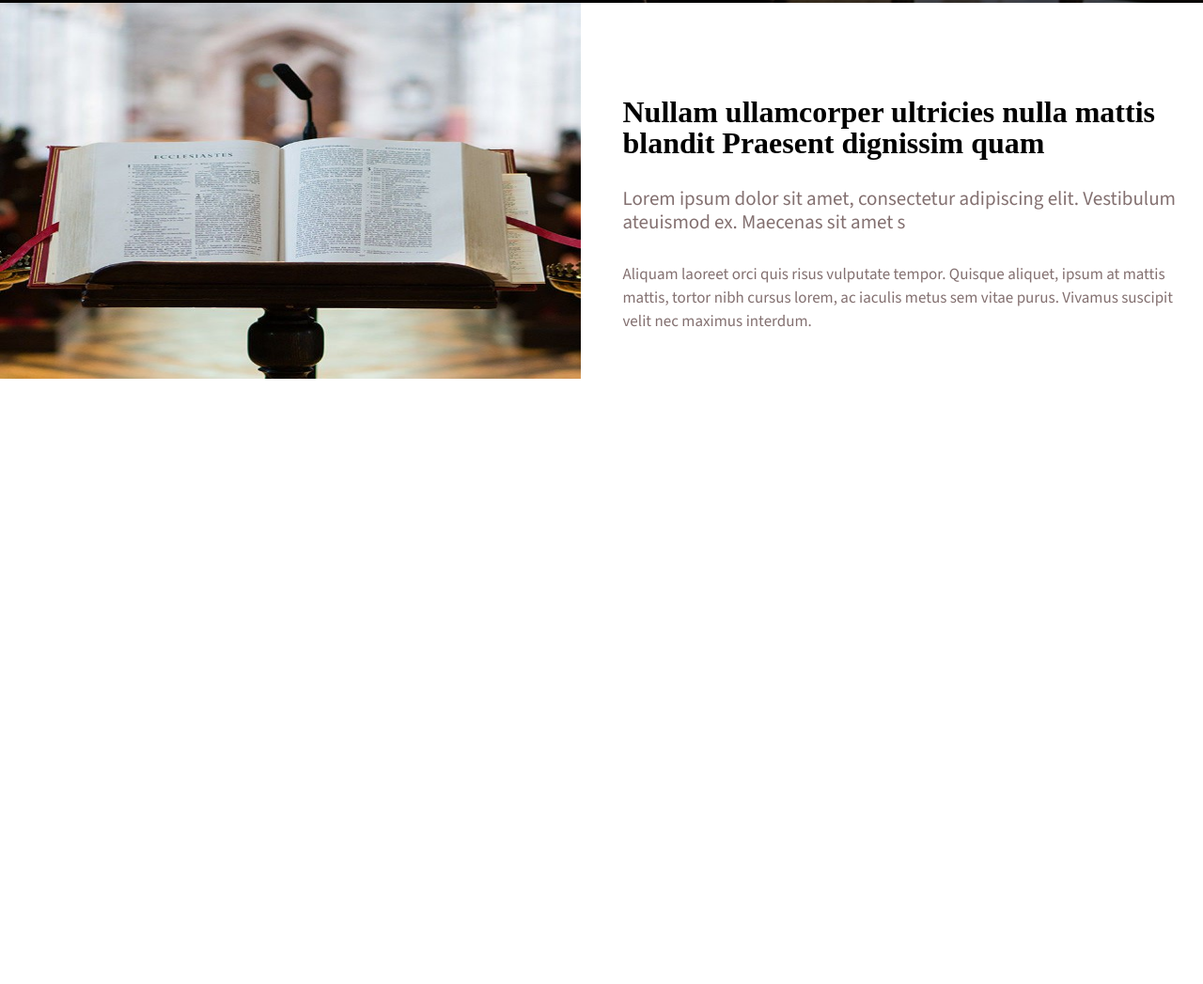
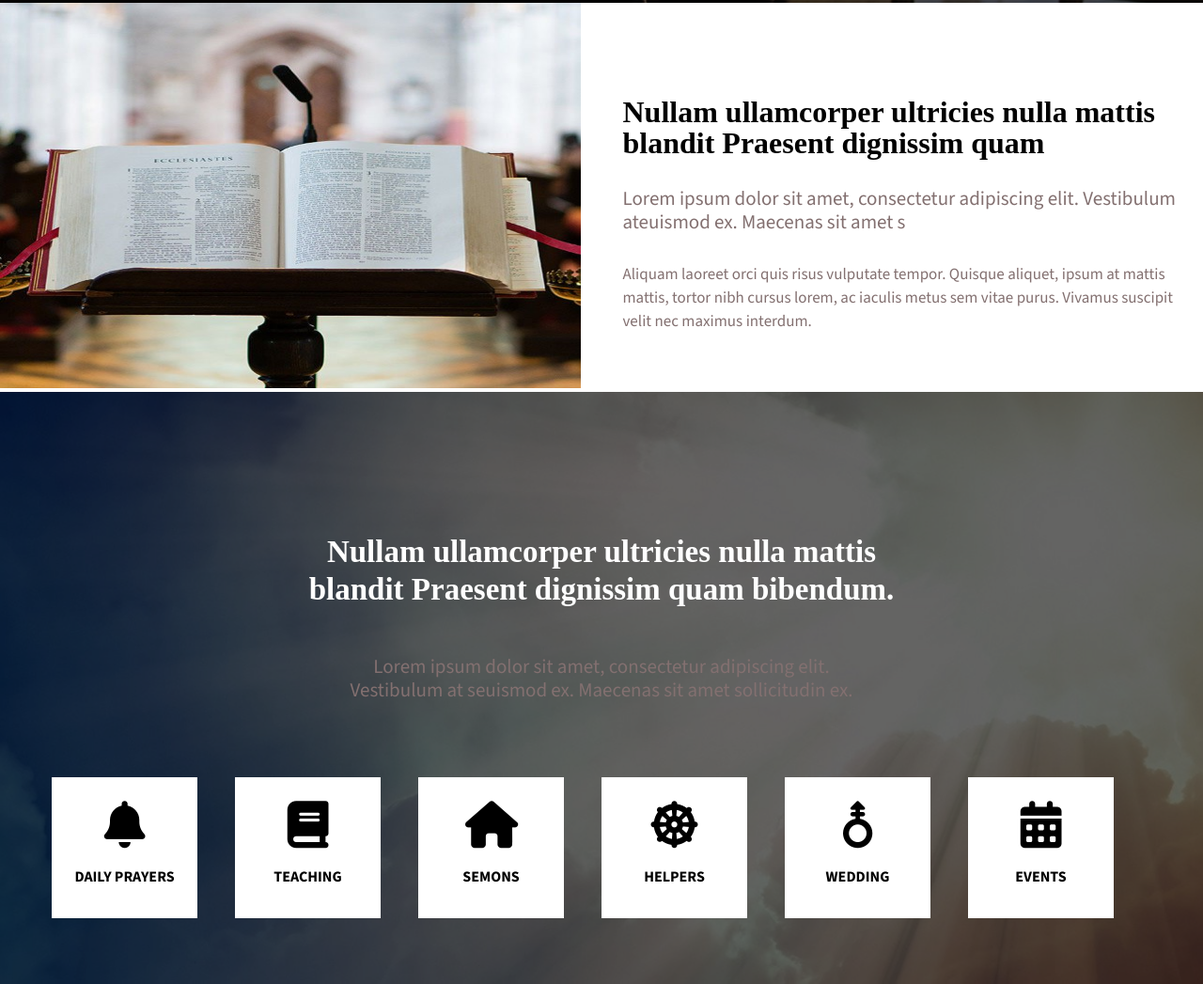
Before and after one commit to tituvai/newPi, a plain HTML site: page index.html in a window 1280 px wide. Shown: the part 837-1884 px from the top of the page at 94% size. Before the commit the page ends 1244 px from the top, so only its background shows below. Drawn offline with nearby package versions, Linux system fonts and the light colour scheme; a web font is replaced by a local one.

Commit message:
new item all

```diff
--- a/css/style.css
+++ b/css/style.css
@@ -114,7 +114,7 @@ h1, h2, h3, h4, h5, h6, p{
 }
 .aboutImg img{
     width: 100%;
-    height: 400px;
+    height: 410px;
 }
 .aboutText{
     width: 50%;
@@ -141,8 +141,157 @@ h1, h2, h3, h4, h5, h6, p{
 }
 /* About Part End */
 
-/* Header Part Start */
-/* Header Part End */
+/* Background Part Start */
+#BackgroundPart{
+    background: url(../images/bg-img.jpg);
+    background-repeat: no-repeat;
+    background-size: cover;
+    background-position: center;
+   background-attachment: fixed;
+
+}
+.backgroundSalider{
+    background: rgba(0, 0, 0, 0.6);
+    padding: 150px 0 250px 0;
+    position: relative;
+}
+.backgroundText{
+    text-align: center;
+}
+.backgroundText h2{
+    color: white;
+    font-size: 33px;
+    padding: 0 240px;
+    line-height: 40px;
+}
+.backgroundText p{
+    font-size: 21px;
+    line-height: 25px;
+   font-family: "Source Sans 3", serif;
+   color: #837070;
+   padding: 50px 290px;
+}
+.posationOne{
+    width: 155px;
+    height: 150px;
+    background: white;
+    position: absolute;
+    top: 410px;
+    left: 55px;
+    text-align: center;
+    font-family: "Source Sans 3", serif;
+    transition: 2s;
+    cursor: pointer;
+}
+.posationOne i{
+    font-size: 50px;
+   padding: 25px 50px;
+}
+.posationOne:hover{
+background: #e4b855;
+color: #fff;
+}
+.posationTow{
+    width: 155px;
+    height: 150px;
+    background: white;
+    position: absolute;
+    top: 410px;
+    left: 250px;
+    text-align: center;
+    font-family: "Source Sans 3", serif;
+    transition: 2s;
+    cursor: pointer;
+}
+.posationTow i{
+    font-size: 50px;
+    padding: 25px 50px;
+}
+.posationTow:hover{
+    background: #e4b855;
+    color: #fff;
+}
+.posationThree{
+    width: 155px;
+    height: 150px;
+    background: white;
+    position: absolute;
+    top: 410px;
+    left: 445px;
+    text-align: center;
+    font-family: "Source Sans 3", serif;
+    transition: 2s;
+    cursor: pointer;
+}
+.posationThree i{
+    font-size: 50px;
+    padding: 25px 50px;
+}
+.posationThree:hover{
+    background: #e4b855;
+    color: #fff;
+}
+.posationFour{
+    width: 155px;
+    height: 150px;
+    background: white;
+    position: absolute;
+    top: 410px;
+    left: 640px;
+    text-align: center;
+    font-family: "Source Sans 3", serif;
+    transition: 2s;
+    cursor: pointer;
+}
+.posationFour i{
+    font-size: 50px;
+    padding: 25px 50px;
+}
+.posationFour:hover{
+    background: #e4b855;
+    color: #fff;
+}
+.posationFive{
+    width: 155px;
+    height: 150px;
+    background: white;
+    position: absolute;
+    top: 410px;
+    left: 835px;
+    text-align: center;
+    font-family: "Source Sans 3", serif;
+    transition: 2s;
+    cursor: pointer;
+}
+.posationFive i{
+    font-size: 50px;
+    padding: 25px 50px;
+}
+.posationFive:hover{
+    background: #e4b855;
+    color: #fff;
+}
+.posationSix{
+    width: 155px;
+    height: 150px;
+    background: white;
+    position: absolute;
+    top: 410px;
+    left: 1030px;
+    text-align: center;
+    font-family: "Source Sans 3", serif;
+    transition: 2s;
+    cursor: pointer;
+}
+.posationSix i{
+    font-size: 50px;
+    padding: 25px 50px;
+}
+.posationSix:hover{
+    background: #e4b855;
+    color: #fff;
+}
+/* Background Part End */
 
 /* Header Part Start */
 /* Header Part End */
--- a/index.html
+++ b/index.html
@@ -70,8 +70,44 @@
        </section>
       <!-- About Part End -->
 
-      <!-- Header Part Start -->
-      <!-- Header Part End -->
+      <!-- BackgroundPart Part Start -->
+       <section id="BackgroundPart">
+        <div class="backgroundSalider">
+            <div class="container">
+                <div class="backgroundText">
+                    <h2>Nullam ullamcorper ultricies nulla mattis blandit Praesent dignissim quam bibendum.</h2>
+                    <p>Lorem ipsum dolor sit amet, consectetur adipiscing elit. Vestibulum at seuismod ex. Maecenas sit amet sollicitudin ex.</p>
+                </div>
+                <div class="posationOne">
+                    <i class="fa fa-bell" aria-hidden="true"></i>
+                    <h4>DAILY PRAYERS</h4>
+
+                </div>
+                <div class="posationTow">
+                    <i class="fa-solid fa-book"></i>
+                    <h4>TEACHING</h4>
+                </div>
+                <div class="posationThree">
+                    <i class="fa-solid fa-house"></i>
+                    <h4>SEMONS</h4>
+                </div>
+                <div class="posationFour">
+                    <i class="fa-solid fa-dharmachakra"></i>
+                    <h4>HELPERS</h4>
+                </div>
+                <div class="posationFive">
+                    <i class="fa fa-mars-stroke-v" aria-hidden="true"></i>
+                    <h4>WEDDING</h4>
+                </div>
+                <div class="posationSix">
+                    <i class="fa-solid fa-calendar-days"></i>
+                    <h4>EVENTS</h4>
+                </div>
+            </div>
+
+        </div>
+       </section>
+      <!-- BackgroundPart Part End -->
 
       <!-- Header Part Start -->
       <!-- Header Part End -->
```
